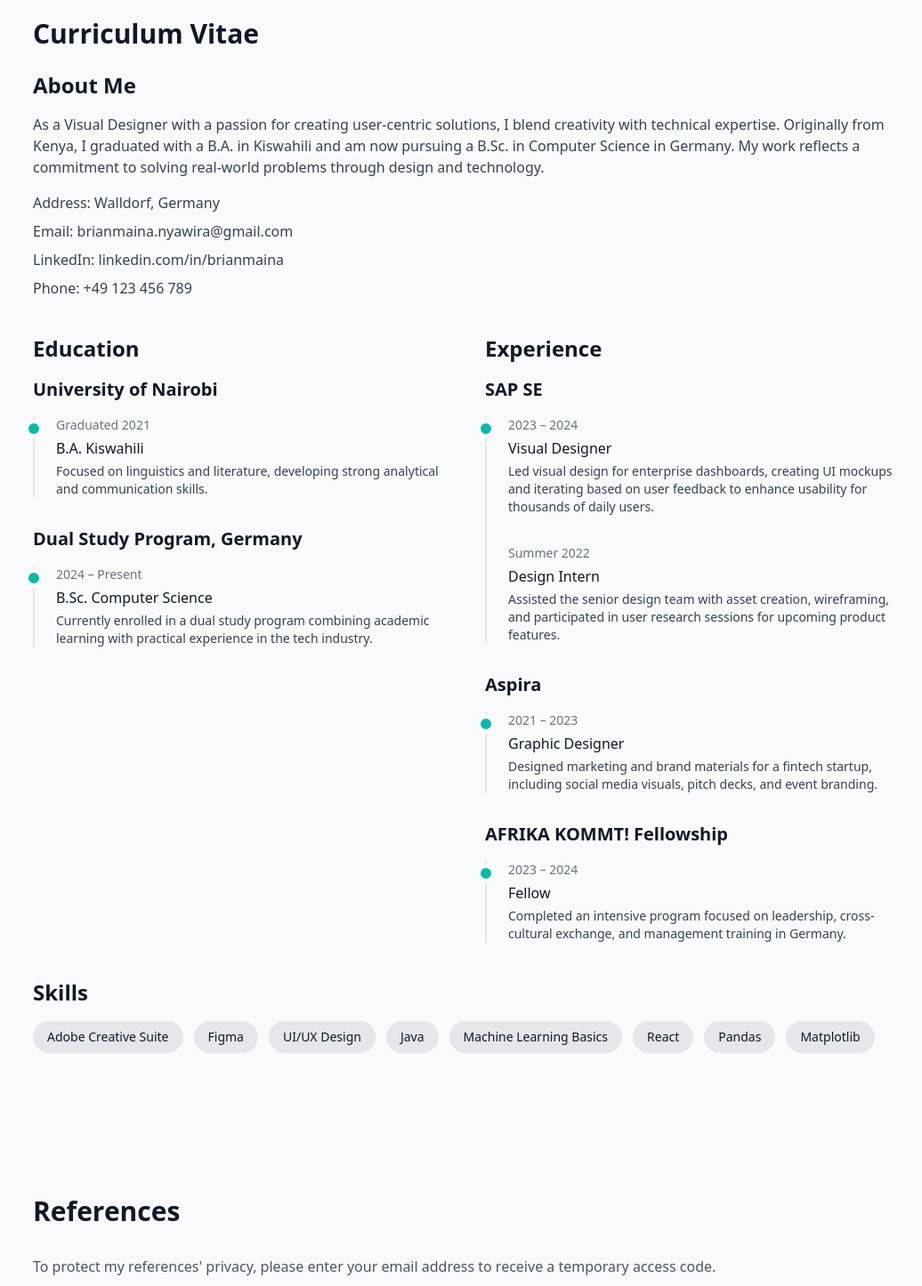
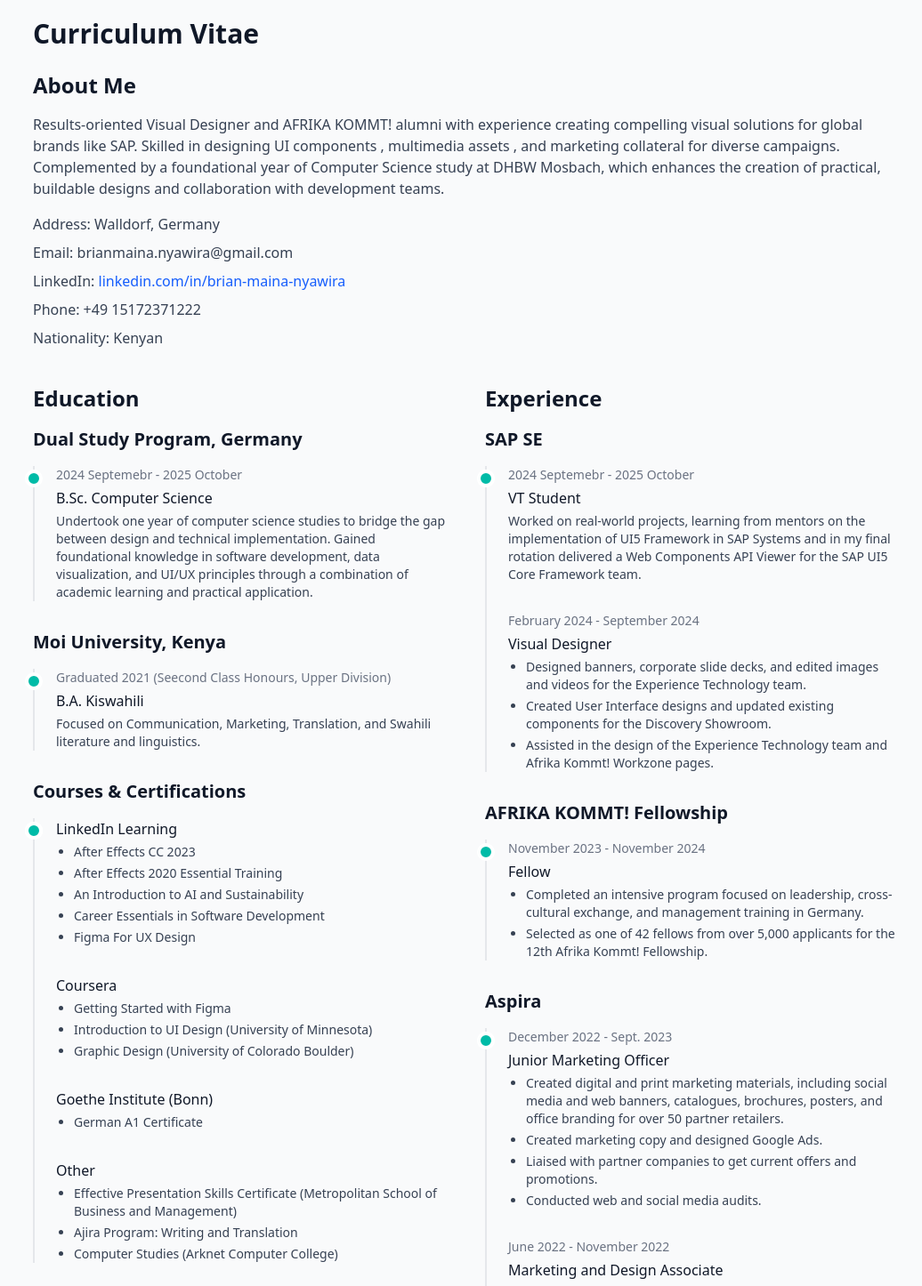
Before and after one commit to Obrianmaina/Brian-Maina-Portfolio, a Next.js app in the folder portfolio/: page / in a window 1280 px wide. Shown: the part 860-2306 px from the top of the page at 89% size, without its empty margins (115-1151 px from the left). Built offline with nearby package versions, Linux system fonts and the light colour scheme.

Commit message:
update details

```diff
--- a/portfolio/src/app/page.tsx
+++ b/portfolio/src/app/page.tsx
@@ -30,21 +30,64 @@ export default function PortfolioPage() {
   const [unlockError, setUnlockError] = useState("");
 
   const educationData: TimelineSection[] = [
-    {
-      heading: "University of Nairobi",
-      entries: [{
-        title: "B.A. Kiswahili",
-        date: "Graduated 2021",
-        description: "Focused on linguistics and literature, developing strong analytical and communication skills."
-      }]
-    },
+
     {
       heading: "Dual Study Program, Germany",
       entries: [{
         title: "B.Sc. Computer Science",
-        date: "2024 – Present",
-        description: "Currently enrolled in a dual study program combining academic learning with practical experience in the tech industry."
+        date: "2024 Septemebr - 2025 October",
+        description: "Undertook one year of computer science studies to bridge the gap between design and technical implementation. Gained foundational knowledge in software development, data visualization, and UI/UX principles through a combination of academic learning and practical application."
       }]
+    },
+    {
+      heading: "Moi University, Kenya",
+      entries: [{
+        title: "B.A. Kiswahili",
+        date: "Graduated 2021 (Seecond Class Honours, Upper Division)",
+        description: "Focused on Communication, Marketing, Translation, and Swahili literature and linguistics."
+      }]
+    },
+     // START: New Courses & Certifications Section
+    {
+      heading: "Courses & Certifications",
+      entries: [
+        {
+          title: "LinkedIn Learning",
+          date: "",
+          description: [
+            "After Effects CC 2023",
+            "After Effects 2020 Essential Training",
+            "An Introduction to AI and Sustainability",
+            "Career Essentials in Software Development",
+            "Figma For UX Design"
+          ]
+        },
+        {
+          title: "Coursera",
+          date: "",
+          description: [
+            "Getting Started with Figma",
+            "Introduction to UI Design (University of Minnesota)",
+            "Graphic Design (University of Colorado Boulder)"
+          ]
+        },
+        {
+          title: "Goethe Institute (Bonn)",
+          date: "",
+          description: [
+            "German A1 Certificate",
+          ]
+        },
+        {
+          title: "Other",
+          date: "",
+          description: [
+            "Effective Presentation Skills Certificate (Metropolitan School of Business and Management)",
+            "Ajira Program: Writing and Translation",
+            "Computer Studies (Arknet Computer College)"
+          ]
+        }
+      ]
     }
   ];
 
@@ -53,34 +96,96 @@ export default function PortfolioPage() {
       heading: "SAP SE",
       entries: [
         {
-          title: "Visual Designer",
-          date: "2023 – 2024",
-          description: "Led visual design for enterprise dashboards, creating UI mockups and iterating based on user feedback to enhance usability for thousands of daily users."
+          title: "VT Student",
+          date: "2024 Septemebr - 2025 October",
+          description: "Worked on real-world projects, learning from mentors on the implementation of UI5 Framework in SAP Systems and in my final rotation delivered a Web Components API Viewer for the SAP UI5 Core Framework team."
         },
         {
-          title: "Design Intern",
-          date: "Summer 2022",
-          description: "Assisted the senior design team with asset creation, wireframing, and participated in user research sessions for upcoming product features."
+          title: "Visual Designer",
+          date: "February 2024 - September 2024",
+          description: [
+                "Designed banners, corporate slide decks, and edited images and videos for the Experience Technology team.",
+                "Created User Interface designs and updated existing components for the Discovery Showroom.",
+                "Assisted in the design of the Experience Technology team and Afrika Kommt! Workzone pages."
+              ]
         }
       ]
-    },
-    {
-      heading: "Aspira",
-      entries: [{
-        title: "Graphic Designer",
-        date: "2021 – 2023",
-        description: "Designed marketing and brand materials for a fintech startup, including social media visuals, pitch decks, and event branding."
-      }]
     },
     {
       heading: "AFRIKA KOMMT! Fellowship",
       entries: [{
         title: "Fellow",
-        date: "2023 – 2024",
-        description: "Completed an intensive program focused on leadership, cross-cultural exchange, and management training in Germany."
+        date: "November 2023 - November 2024",
+        description: ["Completed an intensive program focused on leadership, cross-cultural exchange, and management training in Germany.",
+                      "Selected as one of 42 fellows from over 5,000 applicants for the 12th Afrika Kommt! Fellowship."
+        ]
       }]
+    },
+    {
+      heading: "Aspira",
+      entries: [{
+        title: "Junior Marketing Officer",
+        date: "December 2022 - Sept. 2023",
+        description: [
+                      "Created digital and print marketing materials, including social media and web banners, catalogues, brochures, posters, and office branding for over 50 partner retailers.",
+                      "Created marketing copy and designed Google Ads.",
+                      "Liaised with partner companies to get current offers and promotions.",
+                      "Conducted web and social media audits."
+        ]
+      },
+      {
+        title: "Marketing and Design Associate",
+        date: "June 2022 - November 2022",
+        description: "Designed marketing and brand materials for a fintech startup, including social media visuals, pitch decks, and event branding."
+      }
+    ]
+    },
+    {
+      heading: "Unicorn Stable",
+      entries: [{
+        title: "Apprenticeship (Video Editor)",
+        date: "April 2022 - May 2022",
+        description:
+                      "Learned and applied essentials in video editing, audio design, set management, and camera usage."
+
+      },
+      {
+        title: "Apprenticeship",
+        date: "June 2020 - October 2020",
+        description: "Learned video editing basics, including cutting, transitions, and audio syncing using Adobe Premiere Pro and After Effects."
+      }
+    ]
+    },
+    {
+      heading: "Breejoz Baby & Mums Shop and Danek Baby Shop",
+      entries: [{
+        title: "Designer and Marketer (Contract)",
+        date: "Dec. 2021 - March 2022",
+        description:
+                      "Created social media campaign banners, videos, and copy for marketing campaigns."
+
+      }
+    ]
+    },
+    {
+      heading: " Moi University (Eldoret, Kenya)",
+      entries: [{
+        title: "Intern (Public Relations Office)",
+        date: "June 2021 - Oct. 2021",
+        description:
+                      ["Created banners, posters, and edited videos for the 40th Moi University Graduation.",
+                        "Served as a graphic designer, translator, and editor under the Corporate Affairs and Protocol Office.",
+                        "Led a team to collect and sort student data for the creation of student IDs."
+                      ]
+
+      }
+    ]
     }
+
   ];
+
+  // UPDATED: New skills array
+  const skills = ["UI/UX Design", "Graphic Design", "Motion Graphics", "Adobe Photoshop", "Adobe Illustrator", "Adobe After Effects", "Adobe Premier Pro", "Canva", "Adobe InDesign", "Adobe Audition", "Figma", "Microsoft Powerpoint", "Google Slides", "Data Visualization", "HTML", "CSS", "Davinci Resolve", "Github", "AI"];
 
   const showcases: Showcase[] = [
     {
@@ -288,7 +393,7 @@ export default function PortfolioPage() {
         <motion.h1 initial={{ opacity: 0, y: -50 }} animate={{ opacity: 1, y: 0 }} transition={{ duration: 0.8 }} className="text-5xl font-bold mb-4">
           Brian Maina Nyawira
         </motion.h1>
-        <p className="text-lg mb-6">Visual Designer | Aspiring IT Professional</p>
+        <p className="text-lg mb-6">Visual Designer</p>
         <Button onClick={() => scrollToSection("portfolio")}>Explore My Work</Button>
         <div className="absolute bottom-6 left-1/2 -translate-x-1/2 text-gray-500 animate-bounce select-none">↓</div>
       </section>
@@ -298,15 +403,16 @@ export default function PortfolioPage() {
         <div className="mb-10">
           <h3 className="text-2xl font-semibold mb-4">About Me</h3>
           <p className="mb-4 text-gray-700">
-            As a Visual Designer with a passion for creating user-centric solutions, I blend creativity with technical expertise. Originally from Kenya,
-            I graduated with a B.A. in Kiswahili and am now pursuing a B.Sc. in Computer Science in Germany. My work reflects a commitment to solving real-world
-            problems through design and technology.
+            Results-oriented Visual Designer and AFRIKA KOMMT! alumni with experience creating compelling visual solutions for global brands like SAP. Skilled in designing UI components , multimedia assets , and marketing collateral for diverse campaigns. Complemented by a foundational year of Computer Science study at DHBW Mosbach, which enhances the creation of practical, buildable designs and collaboration with development teams.
           </p>
           <ul className="space-y-2 text-gray-700">
             <li>Address: Walldorf, Germany</li>
             <li>Email: brianmaina.nyawira@gmail.com</li>
-            <li>LinkedIn: linkedin.com/in/brianmaina</li>
-            <li>Phone: +49 123 456 789</li>
+            <li>
+              LinkedIn: <a href="https://www.linkedin.com/in/brian-maina-nyawira" target="_blank" rel="noopener noreferrer" className="text-blue-600 hover:underline">linkedin.com/in/brian-maina-nyawira</a>
+            </li>
+            <li>Phone: +49 15172371222</li>
+            <li>Nationality: Kenyan</li>
           </ul>
         </div>
         <div className="grid md:grid-cols-2 gap-10">
@@ -319,11 +425,24 @@ export default function PortfolioPage() {
             <Timeline sections={experienceData} />
           </div>
         </div>
+         {/* UPDATED: Skills Section with Tooltip for AI */}
         <div className="mt-10">
-          <h3 className="text-2xl font-semibold mb-4">Skills</h3>
+          <h3 className="text-2xl font-semibold mb-4">Skills and Technologies</h3>
           <ul className="flex flex-wrap gap-3">
-            {["Adobe Creative Suite", "Figma", "UI/UX Design", "Java", "Machine Learning Basics", "React", "Pandas", "Matplotlib"].map((skill) => (
-              <li key={skill} className="px-4 py-2 bg-gray-200 rounded-full text-sm">{skill}</li>
+            {skills.map((skill) => (
+              skill === "AI" ? (
+                <li key={skill} className="relative group px-4 py-2 bg-teal-100 text-teal-800 rounded-full text-sm cursor-pointer font-semibold">
+                  AI
+                  <div className="absolute bottom-full left-1/2 -translate-x-1/2 mb-2 w-72 p-3 bg-gray-800 text-white text-xs rounded-lg shadow-lg opacity-0 group-hover:opacity-100 transition-opacity pointer-events-none">
+                    My take on AI is that it is a powerful tool to enhance creativity and productivity, but it cannot replace the human touch in design. I use AI tools to generate ideas and automate tasks, but always ensure my designs are original and aligned with the client&apos;s goals.
+                    <svg className="absolute text-gray-800 h-2 w-full left-0 top-full" x="0px" y="0px" viewBox="0 0 255 255">
+                        <polygon className="fill-current" points="0,0 127.5,127.5 255,0"/>
+                    </svg>
+                  </div>
+                </li>
+              ) : (
+                <li key={skill} className="px-4 py-2 bg-gray-200 rounded-full text-sm">{skill}</li>
+              )
             ))}
           </ul>
         </div>
@@ -355,9 +474,11 @@ export default function PortfolioPage() {
           <>
             <p className="text-gray-600 mb-6">Contact details are now visible. Thank you for verifying.</p>
             <ul className="space-y-6">
-              <li><h4 className="font-medium">Oliver Gutezeit – SAP SE</h4><p className="text-sm text-gray-600">Email: oliver.gutezeit@sap.com | Phone: +49 123 456 789</p></li>
-              <li><h4 className="font-medium">Supervisor – Aspira</h4><p className="text-sm text-gray-600">Email: supervisor@aspira.com | Phone: +254 700 123 456</p></li>
-              <li><h4 className="font-medium">AFRIKA KOMMT! Program Manager</h4><p className="text-sm text-gray-600">Email: manager@afrikakommt.de | Phone: +49 987 654 321</p></li>
+              <li><h4 className="font-medium">Oliver Gutezeit - Manager at SAP SE</h4><p className="text-sm text-gray-600">Email: oliver.gutezeit@sap.com | Phone: +49 622 774 2260</p></li>
+              <li><h4 className="font-medium">Ilka Wiskemann - Global HR Business Partner SAP SE</h4><p className="text-sm text-gray-600">Email: ilka.Wiskemann@sap.com | Phone: +49 622 776 2638</p></li>
+              <li><h4 className="font-medium">Irshad Muttar - Head of Operations & IT Letshego Kenya </h4><p className="text-sm text-gray-600">Email: Irshadm@letshego.com | Phone: +254 795 359 049</p></li>
+              <li><h4 className="font-medium">Arnold Muthama - Manager at Aspira</h4><p className="text-sm text-gray-600">Email: arnoldmutisya@gmail.com | Phone: +254 726 176 272</p></li>
+
             </ul>
           </>
         )}
@@ -397,7 +518,7 @@ export default function PortfolioPage() {
       </section>
 
       <section id="corporate-work" className="relative max-w-6xl mx-auto py-20 px-6">
-        <h2 className="text-3xl font-semibold mb-8 text-center">Client & Corporate Work</h2>
+        <h2 className="text-3xl font-semibold mb-8 text-center">Corporate Work</h2>
         <p className="text-gray-600 mb-8 max-w-3xl mx-auto text-center">This section contains confidential work created for specific companies. Access is granted for portfolio review purposes only after acknowledging the respective disclaimer.</p>
         <div className="grid grid-cols-1 md:grid-cols-2 lg:grid-cols-3 gap-6">
           {companyProjects.map((project, idx) => (
@@ -450,11 +571,11 @@ export default function PortfolioPage() {
         <h2 className="text-3xl font-semibold mb-6">Get In Touch</h2>
         <p className="mb-6">Feel free to reach out for collaborations or opportunities.</p>
         <div className="flex justify-center space-x-6 mb-6">
-          <a href="https://linkedin.com/in/brianmaina" target="_blank" rel="noopener noreferrer" className="hover:text-[#0077B5] transition-transform transform hover:scale-110" aria-label="LinkedIn"><SiLinkedin size={20} /></a>
-          <a href="https://github.com/Obrianmaina-Mosbach" target="_blank" rel="noopener noreferrer" className="hover:text-[#C06EFF] transition-transform transform hover:scale-110" aria-label="GitHub"><SiGithub size={20} /></a>
-          <a href="https://twitter.com/brianmaina" target="_blank" rel="noopener noreferrer" className="hover:text-gray-400 transition-transform transform hover:scale-110" aria-label="X (formerly Twitter)"><SiX size={20} /></a>
-          <a href="https://instagram.com/brianmaina_design" target="_blank" rel="noopener noreferrer" className="hover:text-pink-400 transition-transform transform hover:scale-110" aria-label="Instagram"><SiInstagram size={20} /></a>
-          <a href="https://behance.net/brianmaina" target="_blank" rel="noopener noreferrer" className="hover:text-[#1769FF] transition-transform transform hover:scale-110" aria-label="Behance"><SiBehance size={20} /></a>
+          <a href="https://www.linkedin.com/in/brian-maina-nyawira" target="_blank" rel="noopener noreferrer" className="hover:text-[#0077B5] transition-transform transform hover:scale-110" aria-label="LinkedIn"><SiLinkedin size={20} /></a>
+          <a href="https://github.com/Obrienmaina-Mosbach" target="_blank" rel="noopener noreferrer" className="hover:text-[#C06EFF] transition-transform transform hover:scale-110" aria-label="GitHub"><SiGithub size={20} /></a>
+          {/* <a href="https://twitter.com/brianmaina" target="_blank" rel="noopener noreferrer" className="hover:text-gray-400 transition-transform transform hover:scale-110" aria-label="X (formerly Twitter)"><SiX size={20} /></a> */}
+          {/* <a href="https://instagram.com/brianmaina_design" target="_blank" rel="noopener noreferrer" className="hover:text-pink-400 transition-transform transform hover:scale-110" aria-label="Instagram"><SiInstagram size={20} /></a> */}
+          <a href="https://www.behance.net/brianmaina3" target="_blank" rel="noopener noreferrer" className="hover:text-[#1769FF] transition-transform transform hover:scale-110" aria-label="Behance"><SiBehance size={20} /></a>
         </div>
         <Button className="bg-teal-500 hover:bg-teal-600 text-lg px-6 py-3 rounded-2xl" onClick={() => (window.location.href = "mailto:brianmaina.nyawira@gmail.com")}>Contact Me</Button>
       </footer>
--- a/portfolio/src/components/Timeline.tsx
+++ b/portfolio/src/components/Timeline.tsx
@@ -12,7 +12,18 @@ const Timeline: React.FC<{ sections: TimelineSection[] }> = ({ sections }) => {
                 <div className="absolute -left-[11px] top-1 h-5 w-5 bg-teal-500 rounded-full border-4 border-white"></div>
                 <p className="text-sm text-gray-500">{entry.date}</p>
                 <h5 className="font-medium mt-1">{entry.title}</h5>
-                <p className="text-sm text-gray-700 mt-1">{entry.description}</p>
+
+                {/* This block checks if the description is an array and renders a list, otherwise it renders a paragraph. */}
+                {Array.isArray(entry.description) ? (
+                  <ul className="list-disc pl-5 mt-1 space-y-1 text-sm text-gray-700">
+                    {entry.description.map((point, pointIdx) => (
+                      <li key={pointIdx}>{point}</li>
+                    ))}
+                  </ul>
+                ) : (
+                  <p className="text-sm text-gray-700 mt-1">{entry.description}</p>
+                )}
+
               </div>
             ))}
           </div>
--- a/portfolio/src/types/index.ts
+++ b/portfolio/src/types/index.ts
@@ -23,10 +23,11 @@ export interface ButtonProps extends React.ButtonHTMLAttributes<HTMLButtonElemen
   children: React.ReactNode;
 }
 
+// UPDATED: Changed 'description' to support string arrays for bullet points
 export interface TimelineEntry {
   title: string;
   date: string;
-  description: string;
+  description: string | string[];
 }
 
 export interface TimelineSection {
```
